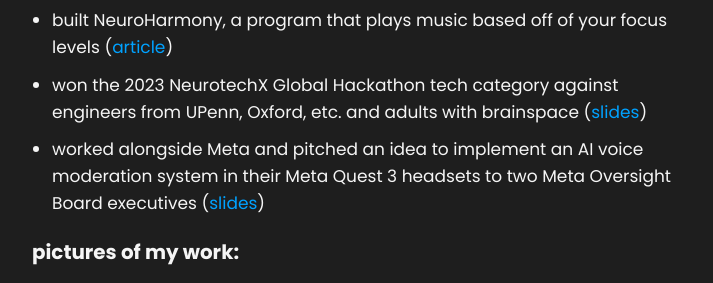
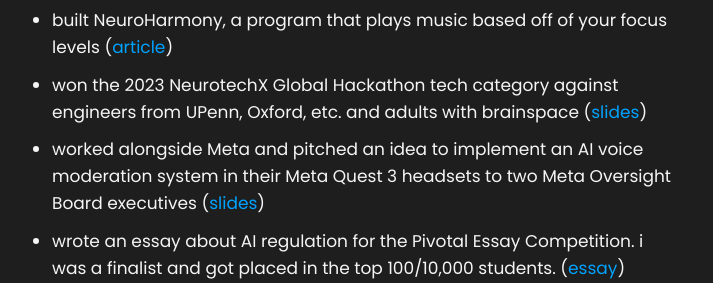
Before and after one commit to alxthe/alxmat, a plain HTML site: page index.html in a window 1280 px wide. Shown: the part 1230-1513 px from the top of the page, without its empty margins (283-996 px from the left). Drawn offline with Linux system fonts and the light colour scheme.

Commit message:
Update index.html

```diff
--- a/index.html
+++ b/index.html
@@ -164,6 +164,7 @@
             <li>built NeuroHarmony, a program that plays music based off of your focus levels (<a href="https://medium.com/@alexbmaustin/how-i-built-a-brain-computer-interface-to-control-my-music-26e763322a96">article</a>)</li>
             <li>won the 2023 NeurotechX Global Hackathon tech category against engineers from UPenn, Oxford, etc. and adults with brainspace (<a href="https://docs.google.com/presentation/d/1_kmya6E3QTsPZO5I-jVOsccsR-l0VY694gIsY_paiJs/edit#slide=id.g15075a5e8df_0_32">slides</a>)</li>
             <li>worked alongside Meta and pitched an idea to implement an AI voice moderation system in their Meta Quest 3 headsets to two Meta Oversight Board executives (<a href="https://docs.google.com/presentation/d/1qs60gRKxlf_QXG1gQ5MAbN8P6qNmG0_3gqx8GCak8js/edit?ouid=108907359021770681550&amp;usp=slides_home&amp;ths=true">slides</a>)</li>
+            <li>wrote an essay about AI regulation for the Pivotal Essay Competition. i was a finalist and got placed in the top 100/10,000 students. (<a href "https://docs.google.com/document/d/1bl4_sSVUYeP28a07KECcMneZRoqtWDuCpDUlnJXqi9E/edit?usp=sharing">essay</a>)</li>
         </ul>
 
         <h3>pictures of my work:</h3>
```
